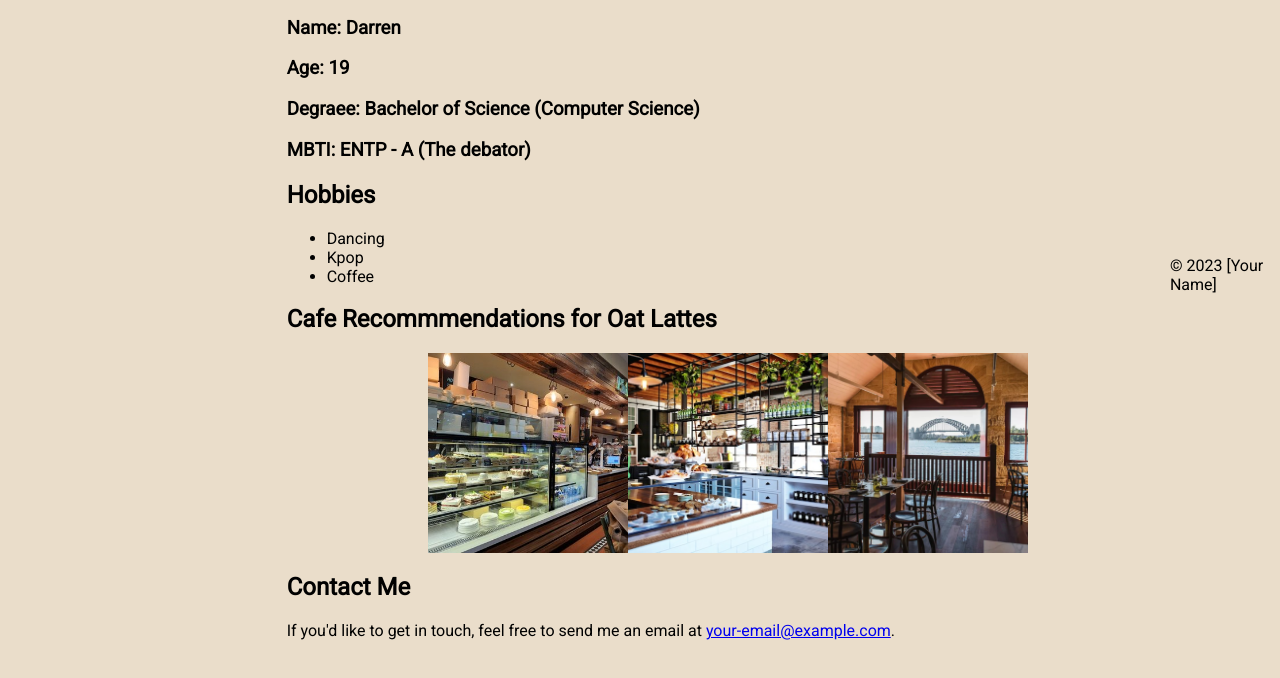
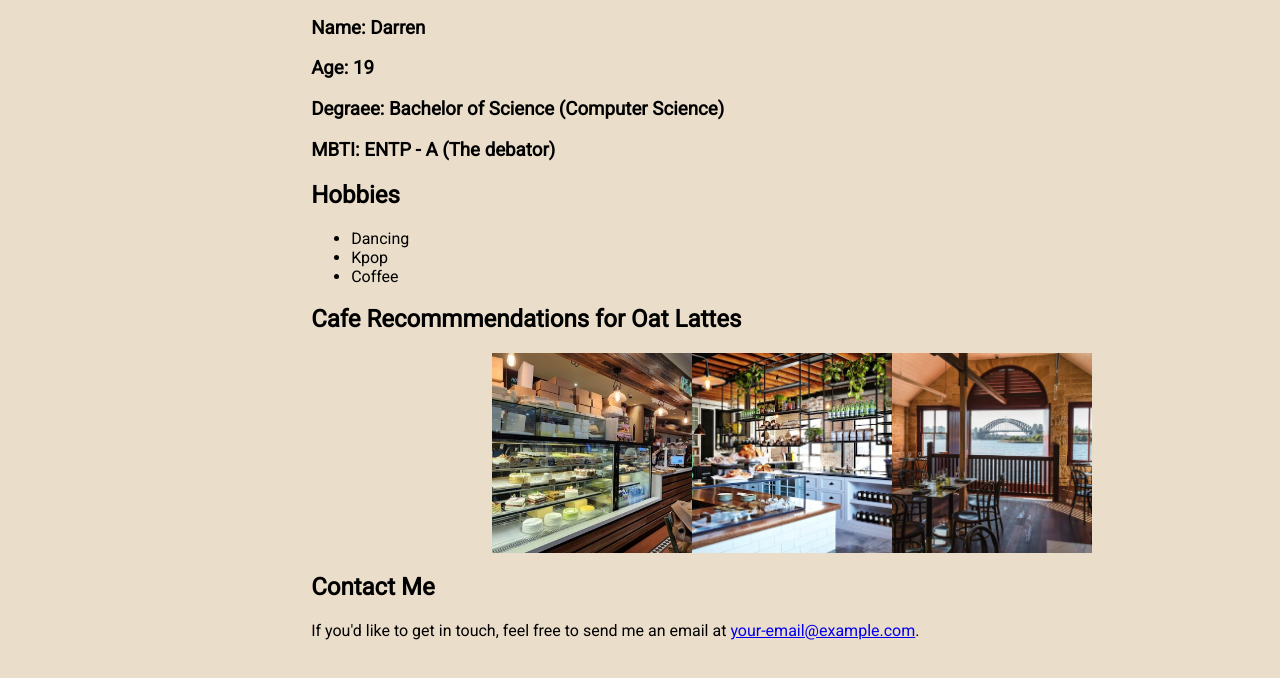
Before and after one commit to Dxrren21/Darrens_Website, a plain HTML site: page Index.html in a window 1280 px wide. Shown: the part 154-832 px from the top of the page. Drawn offline with Linux system fonts and the light colour scheme; a web font is replaced by a local one.

Commit message:
Update Index.html

```diff
--- a/Index.html
+++ b/Index.html
@@ -1,16 +1,3 @@
-<!-- <!DOCTYPE html>
-<html>
-    <head>
-    <title>Darren's Profile</title>
-    </head>
-    <body>
-        <h1>A   U S E R ' S  G U I D E  T O : </h1>
-        <h2> DARREN ANDIJAYA </h2>
-        <p>Lorem ipsum dolor sit amet.</p>
-    </body>
-</html>
- -->
-
 
  <!DOCTYPE html>
  <link rel="stylesheet" href="https://fonts.googleapis.com/css?family=Font+Name&display=swap">
@@ -85,9 +72,5 @@
       <p>If you'd like to get in touch, feel free to send me an email at <a href="mailto:your-email@example.com">your-email@example.com</a>.</p>
     </section>
   </main>
-
-  <footer>
-    <p>© 2023 [Your Name]</p>
-  </footer>
 </body>
 </html>
```
